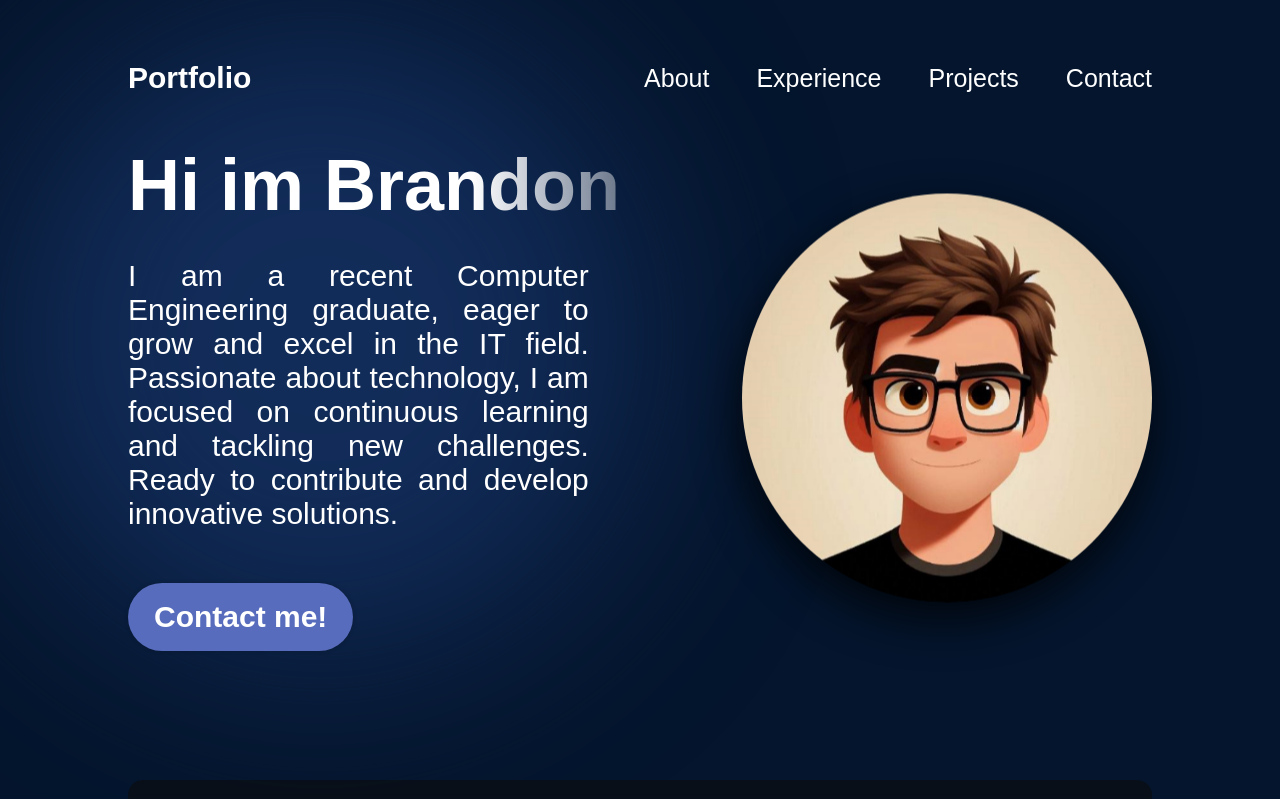
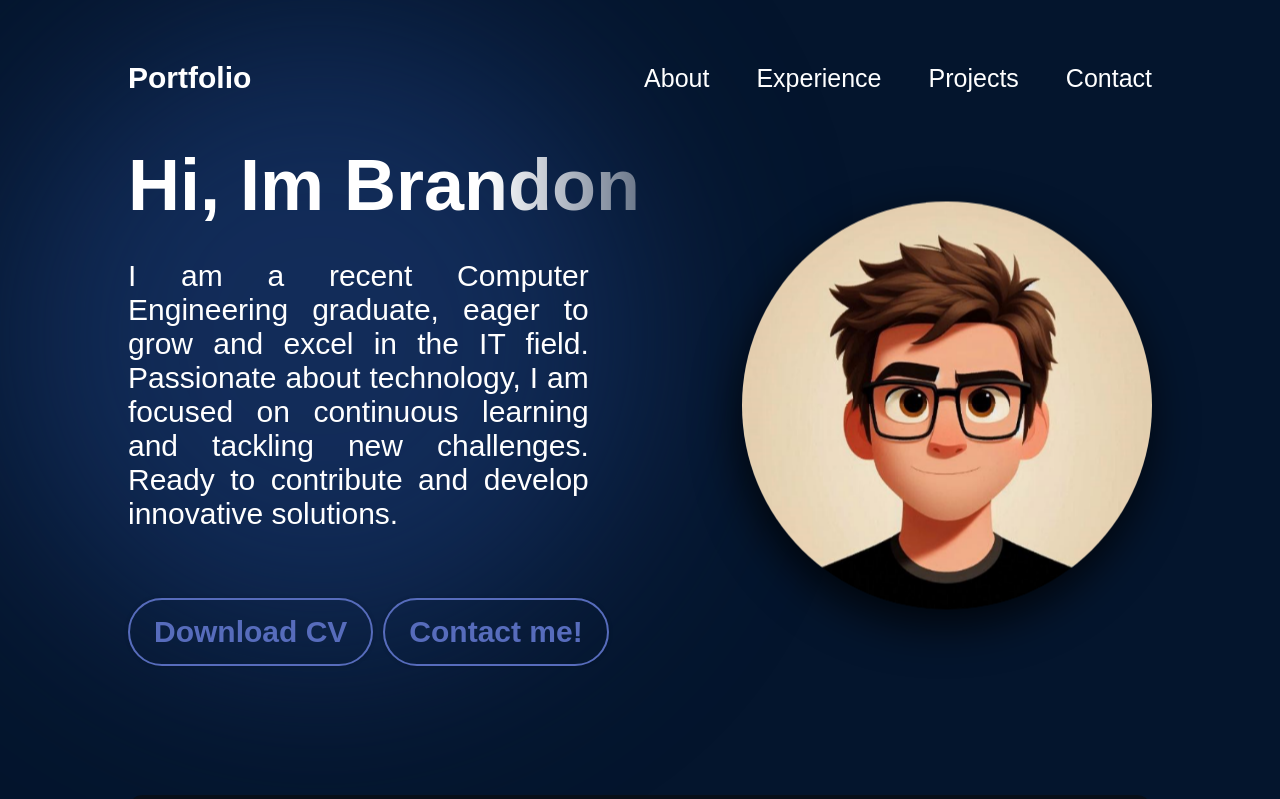
Before and after one commit to BrandonStambuk/portafolio-brandon, a React (Vite) app: page / in a window 1280 px wide. Shown: the top 799 px of the page. Built offline with nearby package versions, Linux system fonts and the light colour scheme; the HTML template or start-up script is replaced by a standard one.

Commit message:
add: cv dowload

```diff
--- a/src/components/Profile/Profile.jsx
+++ b/src/components/Profile/Profile.jsx
@@ -1,16 +1,22 @@
-
 import ProfileImage from "../../assets/hero/profile.png";
 import styles from "./Profile.module.css";
+import cv from "../../assets/umss/CV_BRANDON.pdf"
 export const Profile = () => {
-    return <section className={styles.container}>
-        <div className={styles.content}>
-            <h1 className={styles.title}>Hi im Brandon</h1>
-            <p className={styles.description}
-            >I am a recent Computer Engineering graduate, eager to grow and excel in the IT field. Passionate about technology, I am focused on continuous learning and tackling new challenges. Ready to contribute and develop innovative solutions.</p>
-            <a href="mailto:brandonstambuk@gmail.com" className={styles.contactBtn}>Contact me!</a>
-        </div>
-        <img src={ProfileImage} alt="profile-image" className={styles.ProfileImg} />
-        <div className={styles.topBlur}/>
-        <div className={styles.bottomBlur}/>
-    </section>;
+    return (
+        <section className={styles.container}>
+            <div className={styles.content}>
+                <h1 className={styles.title}>Hi, Im Brandon</h1>
+                <p className={styles.description}>
+                    I am a recent Computer Engineering graduate, eager to grow and excel in the IT field. Passionate about technology, I am focused on continuous learning and tackling new challenges. Ready to contribute and develop innovative solutions.
+                </p>
+                <div className={styles.contactBtnContainer}>
+                    <a href={cv} download className={styles.contactBtn}>Download CV</a>
+                    <a href="mailto:brandonstambuk@gmail.com" className={styles.contactBtn}>Contact me!</a>
+                </div>
+            </div>
+            <img src={ProfileImage} alt="profile-image" className={styles.ProfileImg} />
+            <div className={styles.topBlur} />
+            <div className={styles.bottomBlur} />
+        </section>
+    );
 };
--- a/src/components/Profile/Profile.module.css
+++ b/src/components/Profile/Profile.module.css
@@ -39,17 +39,43 @@
 
 }
 
-.contactBtn{
+.contactBtnContainer {
+    display: flex;
+    flex-wrap: wrap;
+    gap: 10px;
+}
+
+.contactBtn {
     text-decoration: none;
-    background-color: var(--color-primary);
-    color: var(--color-text);
+    background-color: transparent;
+    color: var(--color-primary);
+    border: 2px solid var(--color-primary);
     border-radius: 100px;
     font-size: 30px;
     font-weight: 600;
-    padding: 17px 26px;
+    margin-top: 15px;
+    padding: 15px 24px;
     box-shadow: 0 0 4px 0 rgba(0,0,0,0.2);
-    transition: background-color 0.3s;
+    transition: background-color 0.3s, color 0.3s;
+}
 
+.contactBtn:hover {
+    background-color: var(--color-primary);
+    color: var(--color-text);
+}
+
+
+
+@media screen and (max-width: 830px) {
+    .contactBtnContainer {
+        flex-direction: column;
+        align-items: center;
+    }
+}
+
+.contactBtn:hover {
+    background-color: var(--color-primary);
+    color: var(--color-text);
 }
 
 .ProfileImg{
```
Also changed, not shown: 1 other file (tests, documents, lock files or other folders).
